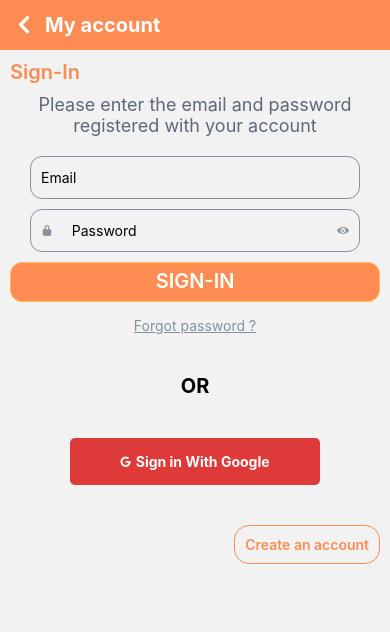
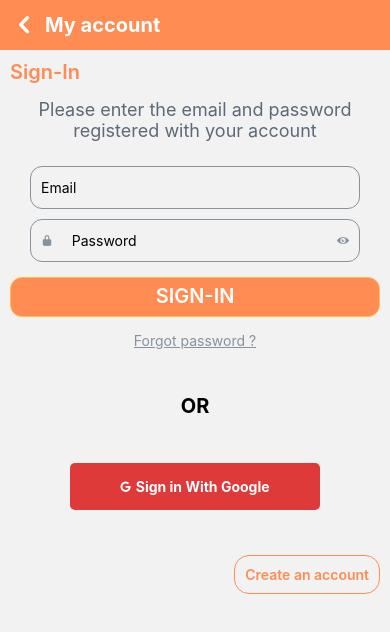
Before and after one commit to l1lgadil1/app, a React Native app: screen /SignIn in a window 390 px wide. Shown: the top 632 px of the page. Built offline with nearby package versions, Linux system fonts and the light colour scheme.

Commit message:
Signin layout fix

```diff
--- a/src/screens/SignInScreen/index.tsx
+++ b/src/screens/SignInScreen/index.tsx
@@ -47,15 +47,15 @@ const SignInScreen: FC<ISignInScreen> = ({ navigation }) => {
               <Icon name={"eye"} color={COLORS.grey3} />
             </Animatable.View>
           </View>
+
+          <TouchableOpacity style={styles.signInButton}>
+            <Text style={styles.signInButtonTitle}>Sign-In</Text>
+          </TouchableOpacity>
+          <TouchableOpacity style={styles.forgotPasswordButton}>
+            <Text style={styles.forgotPasswordButtonText}>Forgot password ?</Text>
+          </TouchableOpacity>
         </View>
 
-        <TouchableOpacity style={styles.signInButton}>
-          <Text style={styles.signInButtonTitle}>Sign-In</Text>
-        </TouchableOpacity>
-
-        <TouchableOpacity style={styles.forgotPasswordButton}>
-          <Text style={styles.forgotPasswordButtonText}>Forgot password ?</Text>
-        </TouchableOpacity>
 
         <View style={{
           marginVertical: 30,
@@ -79,8 +79,8 @@ const SignInScreen: FC<ISignInScreen> = ({ navigation }) => {
             <FontAwesome name={"google"} color={"white"} />
             <Text style={styles.signInWithGoogleButtonTitle}>Sign in With Google</Text>
           </TouchableOpacity>
+        </View>
 
-        </View>
         <TouchableOpacity style={styles.createAnAccountButton}>
           <View style={styles.createAnAccountButtonWrapper}>
             <Text style={styles.createAnAccountButtonTitle}>Create an account</Text>
@@ -99,7 +99,7 @@ const styles = StyleSheet.create({
   },
   wrapper: {
     padding: 10,
-    gap: 10
+    gap:15
   },
   title: {
     color: COLORS.buttons,
@@ -142,7 +142,8 @@ const styles = StyleSheet.create({
     borderColor: "#FfBc52",
     height: 40,
     paddingHorizontal: 20,
-    width: "100%"
+    width: "100%",
+    marginVertical:15
   },
   signInButtonTitle: {
     color: "white",
@@ -155,7 +156,6 @@ const styles = StyleSheet.create({
   forgotPasswordButton: {
     justifyContent: "center",
     alignItems: "center",
-    marginTop: 5
   },
   forgotPasswordButtonText: {
     color: COLORS.grey3,
```
